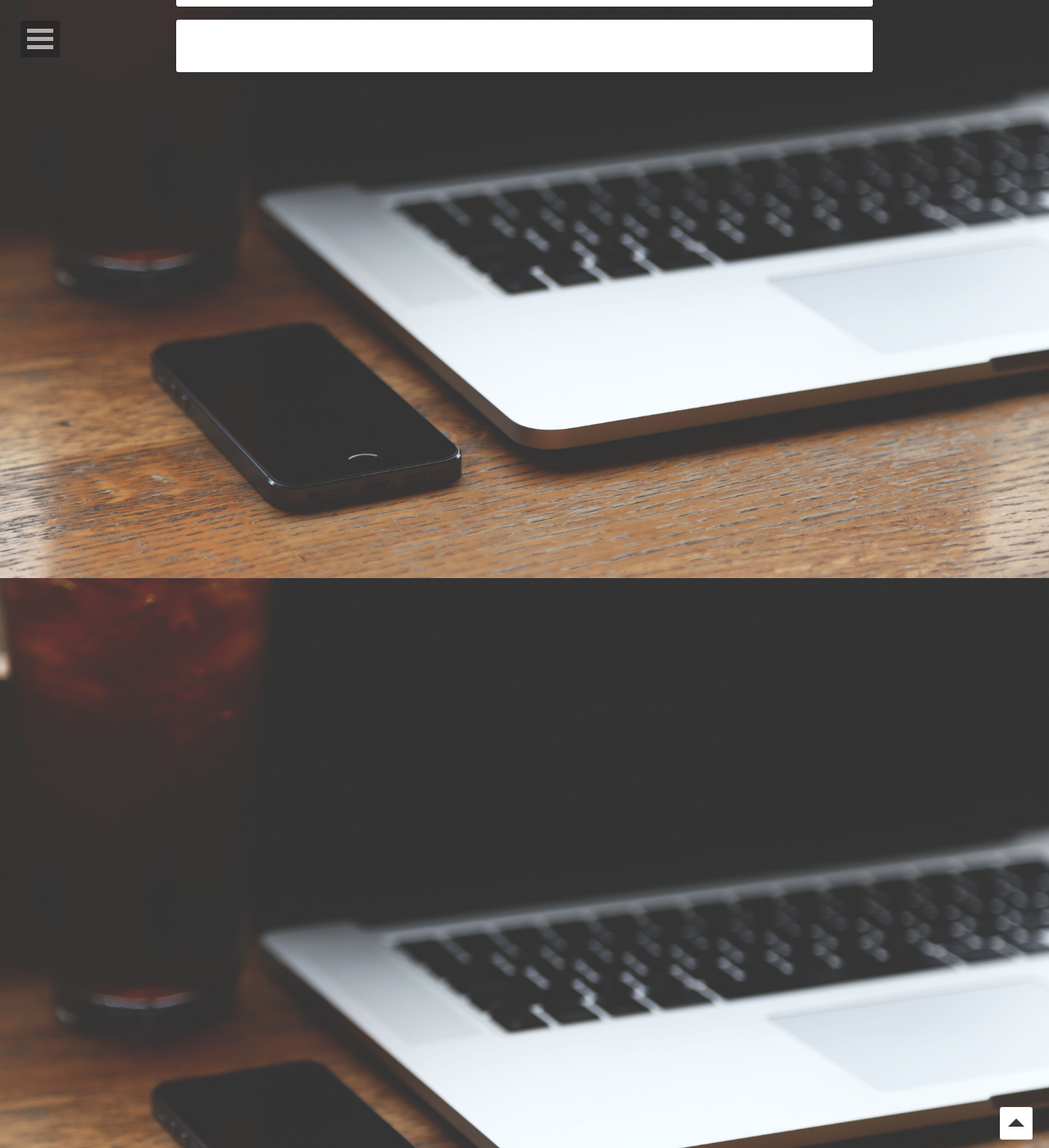
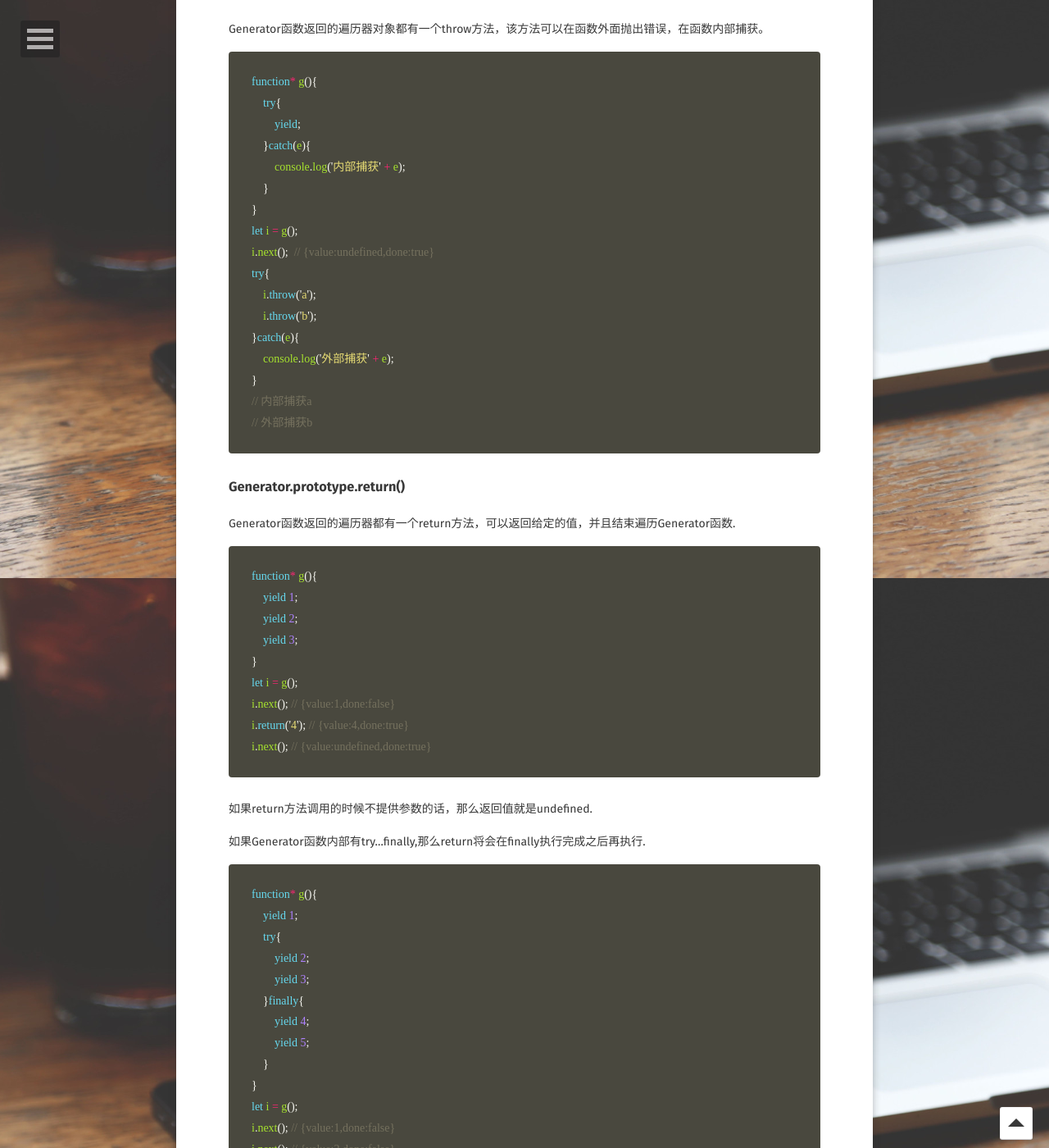
Before and after one commit to xcs-go/xcs.github.io, a Jekyll site: the page built from _posts/2017-10-31-Generator.md, in a window 1280 px wide and 1400 px high, scrolled down 3795 px. Shown: the whole window at 82% size. Built offline with Jekyll 4.4.1, drawn with Linux system fonts in a browser that asks for light colours; some web fonts are replaced; comment, search, counter and statistics services are not loaded; some of the changed text lies outside the part shown.

Commit message:
generator this

```diff
--- a/_posts/2017-10-31-Generator.md
+++ b/_posts/2017-10-31-Generator.md
@@ -121,5 +121,134 @@ for...of循环能够自动的遍历Generator函数时生成的Itenerator对象
     [...nums()] // [1,2]
     // 结构赋值
     let [x,y] = nums(); // x 1,y 2
-    // Array,from(nums()); // [1,2]
+    Array,from(nums()); // [1,2]
 {% endhighlight %}
+
+### Generator.prototype.throw()
+Generator函数返回的遍历器对象都有一个throw方法，该方法可以在函数外面抛出错误，在函数内部捕获。
+{% highlight javascript %}
+    function* g(){
+        try{
+            yield;
+        }catch(e){
+            console.log('内部捕获' + e);
+        }
+    }
+    let i = g();
+    i.next();  // {value:undefined,done:true}
+    try{
+        i.throw('a');
+        i.throw('b');
+    }catch(e){
+        console.log('外部捕获' + e);
+    }
+    // 内部捕获a
+    // 外部捕获b
+{% endhighlight %}
+
+### Generator.prototype.return()
+Generator函数返回的遍历器都有一个return方法，可以返回给定的值，并且结束遍历Generator函数.
+{% highlight javascript %}
+    function* g(){
+        yield 1;
+        yield 2;
+        yield 3;
+    }
+    let i = g();
+    i.next(); // {value:1,done:false}
+    i.return('4'); // {value:4,done:true}
+    i.next(); // {value:undefined,done:true}
+{% endhighlight %}
+如果return方法调用的时候不提供参数的话，那么返回值就是undefined.
+
+如果Generator函数内部有try...finally,那么return将会在finally执行完成之后再执行.
+{% highlight javascript %}
+    function* g(){
+        yield 1;
+        try{
+            yield 2;
+            yield 3;
+        }finally{
+            yield 4;
+            yield 5;
+        }
+    }
+    let i = g();
+    i.next(); // {value:1,done:false}
+    i.next(); // {value:2,done:false}
+    i.next(); // {value:3,done:false}
+    i.reutrn(7); // {value:4,done:false}
+    i.next(); // {value:5,done:false}
+    i.next(); // {value:7,done:true}
+{% endhighlight %}
+
+### yield* 表达式
+在一个Generator函数内部调用另一个Generator函数是没有任何的作用的，如果想要这样的调用起到作用，可以使用yield*表达式来调用。
+{% highlight javascript %}
+    function* foo(){
+        yield 3;
+        yield 4;
+    }
+    function* bar(){
+        yield 1;
+        yield* foo();
+        yield 2;
+    }
+    let i = bar();
+    for(let v of i){
+        console.log(v); // 1,3,4,2
+    }
+{% endhighlight %}
+
+### 作为对象的Generator函数
+如果Generator函数作为一个对象的属性的话，可以写成如下所示的形式
+{% highlight javascript %}
+    let obj = {
+        * myGeneratorMethod(){
+            // 代码
+        }
+    }
+{% endhighlight %}
+
+
+### Generator函数的this
+Generator函数总是返回一个遍历器对象，ES6的语法规定，该对象是Generator函数的实例，也继承了Generator函数prototype上面的方法。
+{% highlight javascript %}
+    function* g(){};
+    g.prototype.hi = function(){
+        return 'hi';
+    };
+    let obj = g();
+    obj instanceof g; // true
+    obj.hi(); // 'hi'
+{% endhighlight %}
+如果将Generator函数当作普通的构造函数来使用，并不会得到构造函数的作用，因为Generator函数总是返回遍历器对象而不是this对象.
+{% highlight javascript %}
+    function* g(){
+        this.a = 1;
+    }
+    let obj = g();
+    obj.a; // undefined
+{% endhighlight %}
+Generator函数也不能跟new命令一起使用，否则会报错
+{% highlight javascript %}
+    function* F(){
+        this.a = 1;
+    }
+    let obj = new F(); // Uncaught TypeError: F is not a constructor
+{% endhighlight %}
+通过嗲用Generator函数的call方法，来实现this和new关键字的使用;方法是新建一个空的对象，让其去改变Generator函数的this指向。
+{% highlight javascript %}
+    function* F(){
+        this.a = 1;
+        yield this.b = 2;
+        yield this.c = 3;
+    }
+    let obj = {};
+    let f = F.call(obj);
+    f.next(); // {value:2,done:false}
+    f.next(); // {value:3,done:false}
+    obj.a; // 1
+    obj.b; // 2
+    obj.c; // 3
+{% endhighlight %}
```
